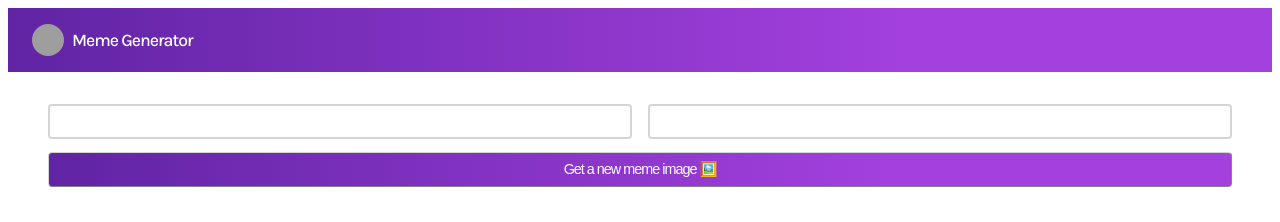
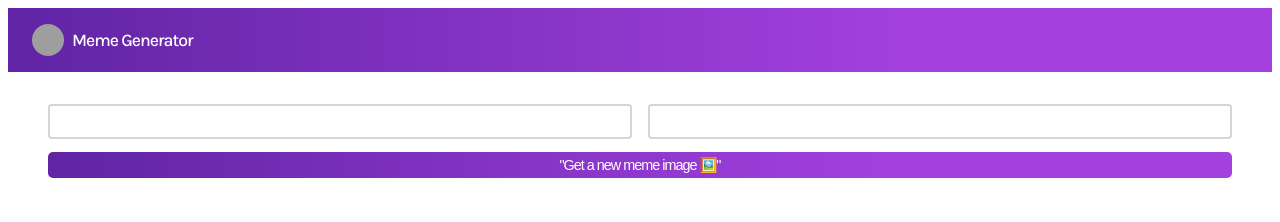
Before and after one commit to jcarreazo/Meme-Generator, a React (Create React App) app: page / in a window 1280 px wide. Shown: the top 222 px of the page. Built offline with nearby package versions, Linux system fonts and the light colour scheme; grey boxes are pictures that could not be loaded.

Commit message:
Fetching-the-images

```diff
--- a/src/Buttons.js
+++ b/src/Buttons.js
@@ -1,6 +1,9 @@
 import React from 'react';
 
 export default function Buttons(props) {
+  function handle() {
+    console.log('IS OVER ANAKIN!');
+  }
   return (
     <div>
       <div className="ButtonsContainer">
@@ -8,11 +11,9 @@ export default function Buttons(props) {
           <input type="text" className="Input-1" />
           <input type="text" className="Input-2" />
         </div>
-        <input
-          type="submit"
-          className="SubmitButton"
-          value="Get a new meme image 🖼️"
-        />
+        <button onMouseEnter={handle} className="SubmitButton">
+          "Get a new meme image 🖼️"
+        </button>
       </div>
     </div>
   );
--- a/src/index.js
+++ b/src/index.js
@@ -6,6 +6,15 @@ import App from './App';
 const rootElement = document.getElementById('root');
 const root = createRoot(rootElement);
 
+function GenerateImage() {
+  fetch('https://api.imgflip.com/get_memes')
+    .then((response) => response.json())
+    .then((response) => {
+      const { memes } = response.data;
+      this.setState({ allMeme: memes });
+    });
+}
+
 root.render(
   <StrictMode>
     <App />
--- a/src/style.css
+++ b/src/style.css
@@ -64,6 +64,9 @@ input {
     rgba(96, 36, 164, 1) 0%,
     rgba(163, 64, 222, 1) 71%
   );
+  border: 0;
+  border-radius: 5px;
+  padding: 0.3rem;
   font-weight: 500;
   letter-spacing: -1px;
   color: white;
@@ -75,7 +78,7 @@ input {
 }
 .ImageContainer {
   align-self: center;
-  }
-.Image{
+}
+.Image {
   width: 40.5rem;
 }
```
